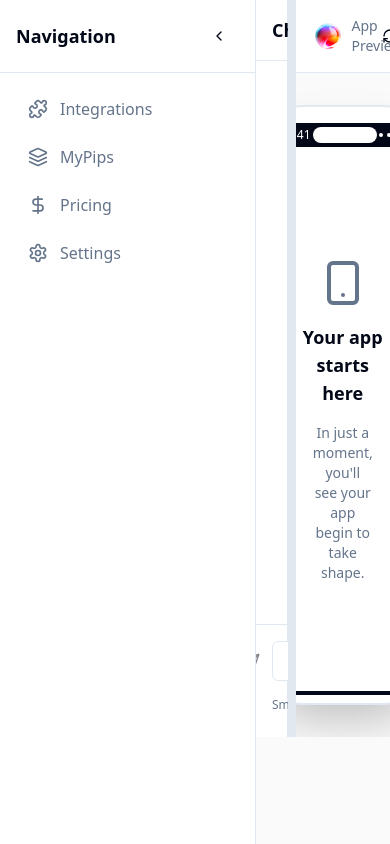
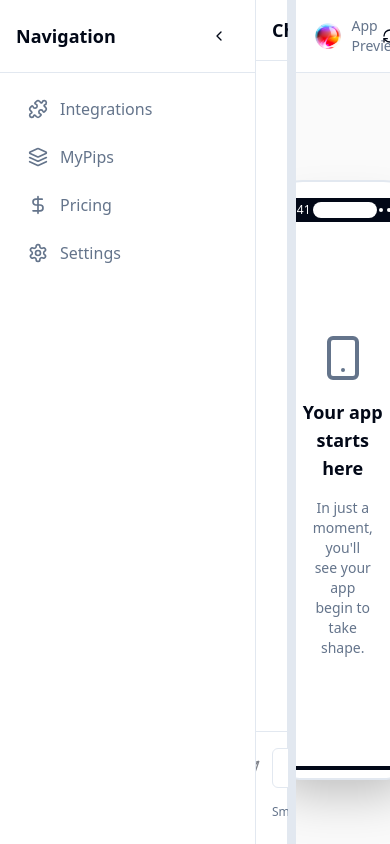
Before and after one commit to Paragonlabsdev/mypipdemo, a React (Vite) app: page /builder in a window 390 px wide. Built offline with nearby package versions, Linux system fonts and the light colour scheme.

Commit message:
Fix: Adjust app builder layout
Adjust the prompt section to extend to the bottom of the page and lower the phone preview on the app builder page.

```diff
--- a/src/components/AppBuilder.tsx
+++ b/src/components/AppBuilder.tsx
@@ -54,13 +54,13 @@ const AppBuilder = () => {
   }
 
   return (
-    <div className="min-h-screen bg-hero-bg flex">
+    <div className="h-screen bg-hero-bg flex">
       <BuilderSidebar />
 
       <PanelGroup direction="horizontal" className="flex-1">
         {/* Chat Panel */}
         <Panel defaultSize={25} minSize={20} maxSize={40}>
-          <div className="h-full bg-background border-r border-border flex flex-col">
+          <div className="h-screen bg-background border-r border-border flex flex-col">
             <div className="p-4 border-b border-border">
               <h2 className="text-lg font-semibold">Chat</h2>
             </div>
@@ -111,7 +111,7 @@ const AppBuilder = () => {
 
         {/* Main Content - App Preview */}
         <Panel defaultSize={75} minSize={60}>
-          <div className="h-full flex flex-col">
+          <div className="h-screen flex flex-col">
             <div className="p-4 border-b border-border bg-background flex items-center justify-between">
               <div className="flex items-center gap-2">
                 <img
@@ -129,7 +129,7 @@ const AppBuilder = () => {
               </div>
             </div>
 
-            <div className="flex-1 flex items-center justify-center p-8">
+            <div className="flex-1 flex items-end justify-center pb-16 pt-8">
               <Card className="w-80 h-[600px] bg-background border-2 border-border rounded-[2.5rem] p-8 flex flex-col items-center justify-center relative shadow-2xl">
                 {/* Phone notch simulation */}
                 <div className="absolute top-4 left-1/2 transform -translate-x-1/2 w-32 h-6 bg-foreground rounded-full flex items-center justify-between px-2">
```
